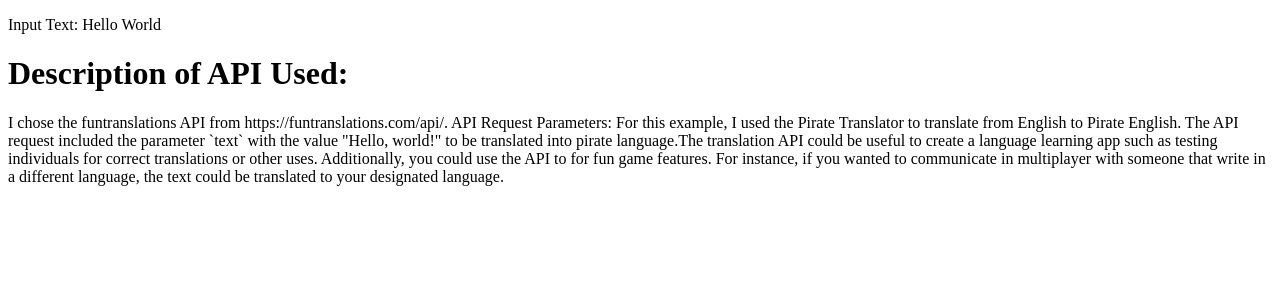
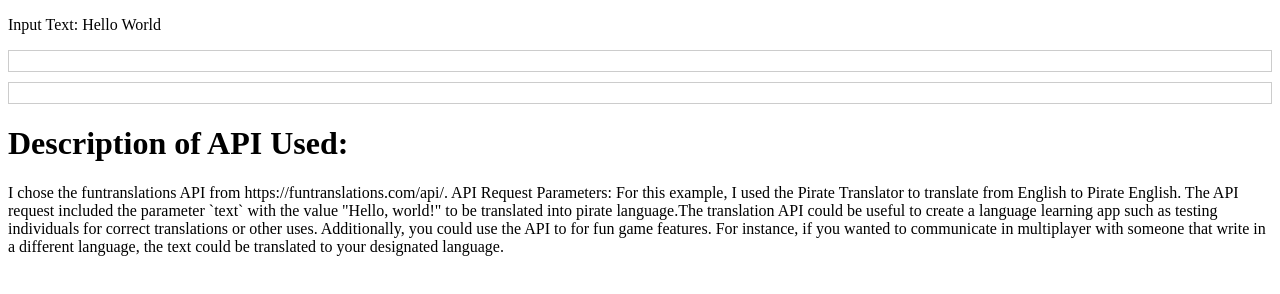
Before and after one commit to pauljproche/ajax_fetch, a plain HTML site: page index.html in a window 1280 px wide. Drawn offline with Linux system fonts and the light colour scheme; no server answers.

Commit message:
Update index.html

```diff
--- a/index.html
+++ b/index.html
@@ -2,6 +2,14 @@
 <html>
 <head>
   <title>Translate</title>
+  <style>
+    #output,
+    #output2 {
+      margin-top: 10px;
+      border: 1px solid #ccc;
+      padding: 10px;
+    }
+  </style>
 </head>
 <body>
   <p>
```
